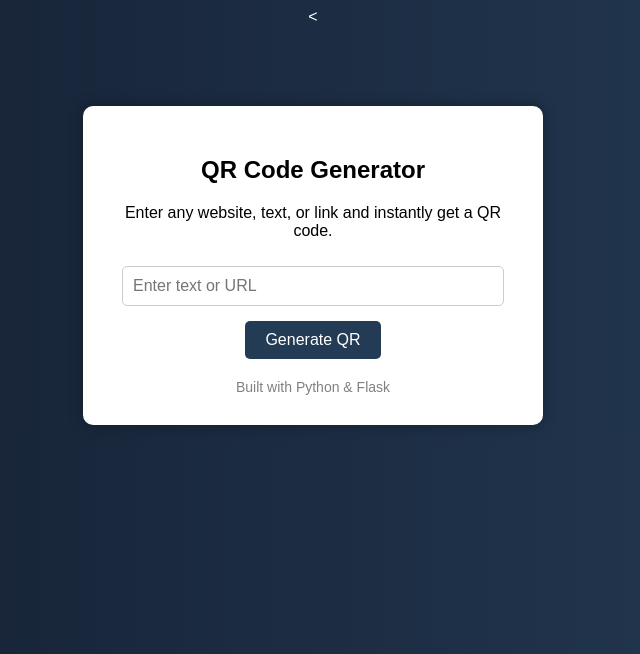
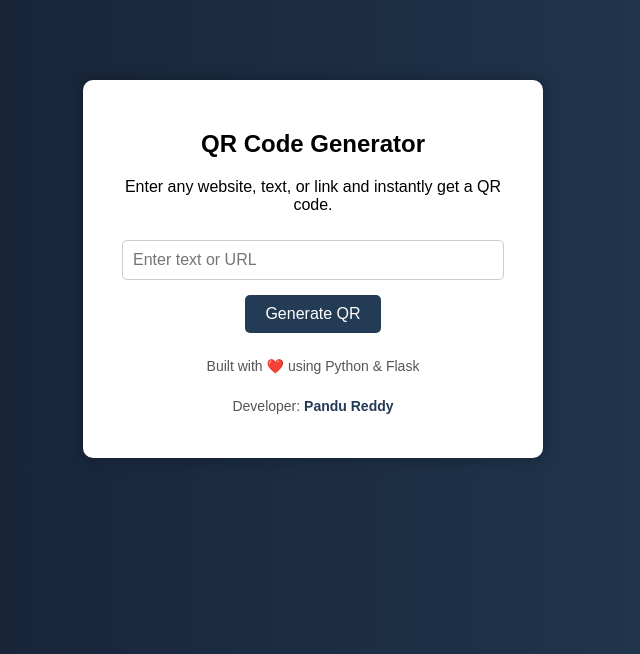
Before and after one commit to PanduReddyMannuru/qr_generator, a Flask app: page / in a window 1280 px wide. Shown: the top 654 px of the page, without its empty margins (327-967 px from the left). Run offline with Flask 3, Linux system fonts and the light colour scheme.

Commit message:
Add developer GitHub info

```diff
--- a/templates/index.html
+++ b/templates/index.html
@@ -3,7 +3,7 @@
 <head>
     <title>QR Code Generator</title>
 
-    <<style>
+    <style>
         body {
             background: linear-gradient(to right, #141E30, #243B55);
             font-family: Arial, sans-serif;
@@ -61,10 +61,21 @@
         }
 
         .footer {
-            margin-top: 20px;
+            margin-top: 25px;
             font-size: 14px;
-            color: gray;
+            color: #555;
         }
+
+        .footer a {
+            color: #243B55;
+            text-decoration: none;
+            font-weight: bold;
+        }
+
+        .footer a:hover {
+            text-decoration: underline;
+        }
+
     </style>
 </head>
 
@@ -87,8 +98,15 @@
         {% endif %}
 
         <div class="footer">
-            Built with Python & Flask
-        </div>
+             <p>Built with ❤️ using Python & Flask</p>
+             <p>
+                 Developer:
+                <a href="https://github.com/PanduReddyMannuru" target="_blank">
+                Pandu Reddy
+             </a>
+        </p>
+</div>
+
     </div>
 
 </body>
```
